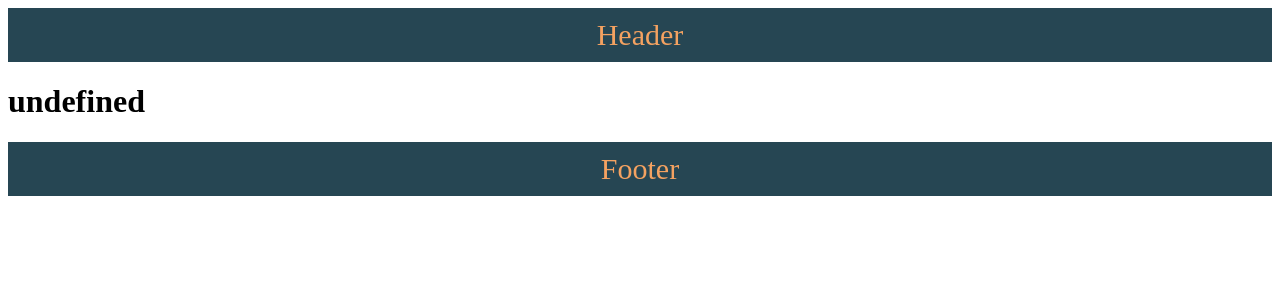
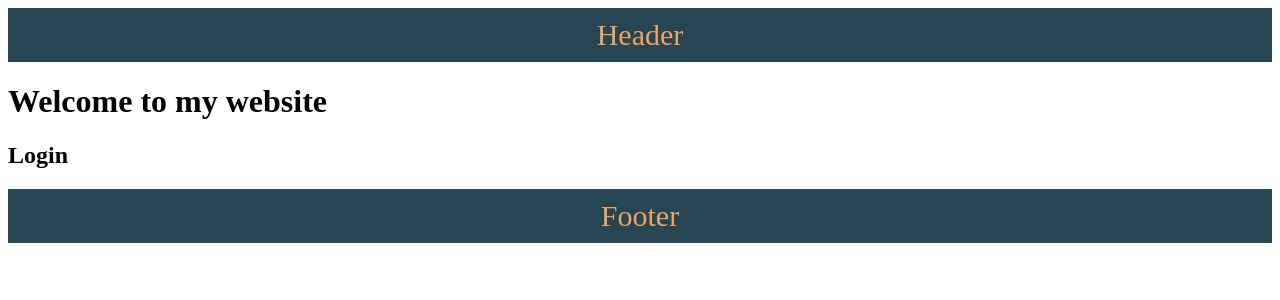
Before and after one commit to M-BintangR/belajar-svelte-kit, a SvelteKit app: page /login in a window 1280 px wide. Shown: the top 300 px of the page. Built offline with nearby package versions, Linux system fonts and the light colour scheme.

Commit message:
layout group 😍

```diff
--- /dev/null
+++ b/src/routes/(auth)/+layout.svelte
@@ -0,0 +1,2 @@
+<h1>Welcome to my website</h1>
+<slot/>
--- /dev/null
+++ b/src/routes/(auth)/login/+page.svelte
@@ -0,0 +1 @@
+<h2>Login</h2>
--- /dev/null
+++ b/src/routes/(auth)/register/+page.svelte
@@ -0,0 +1 @@
+<h2>Register</h2>
```
